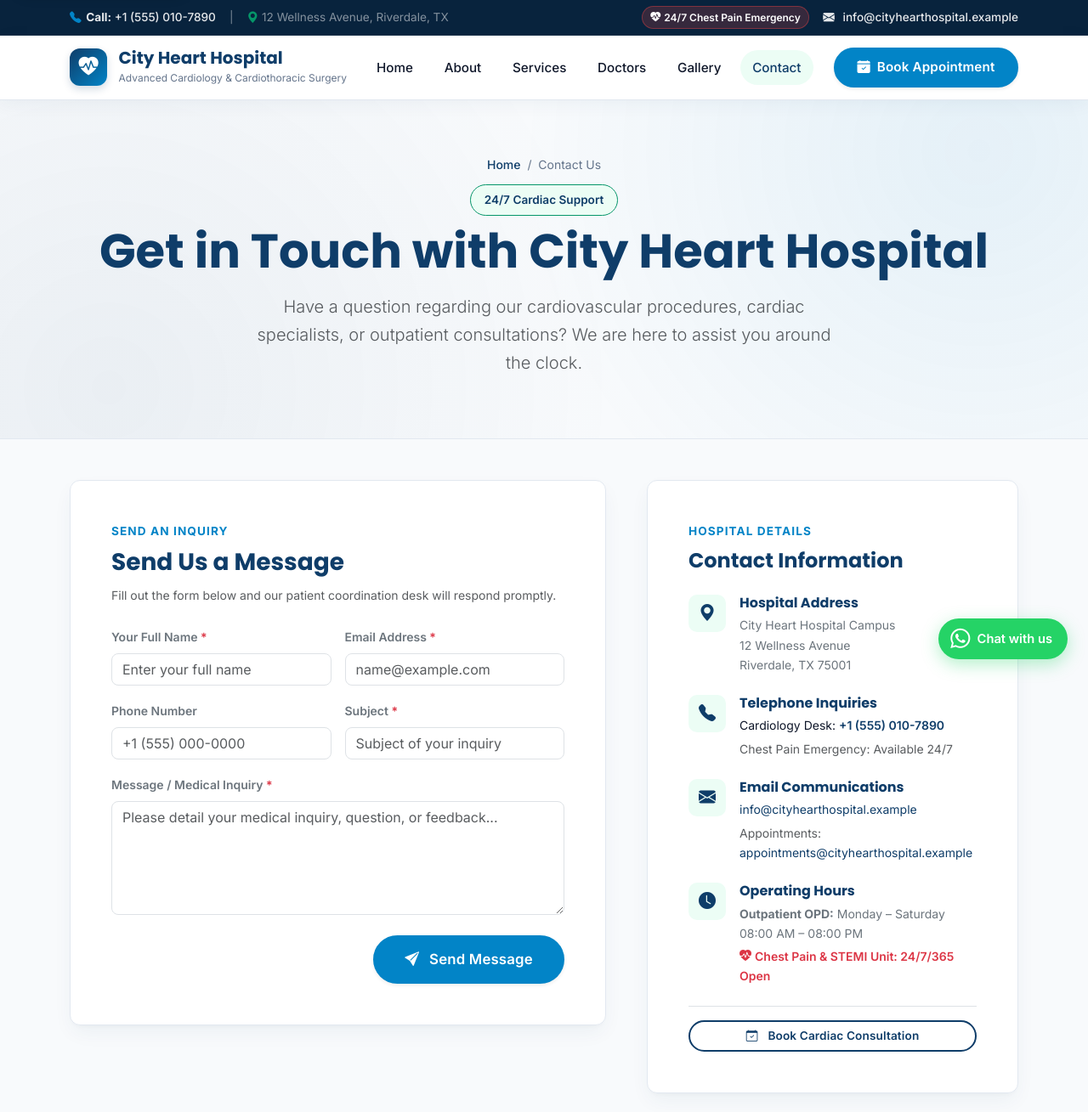
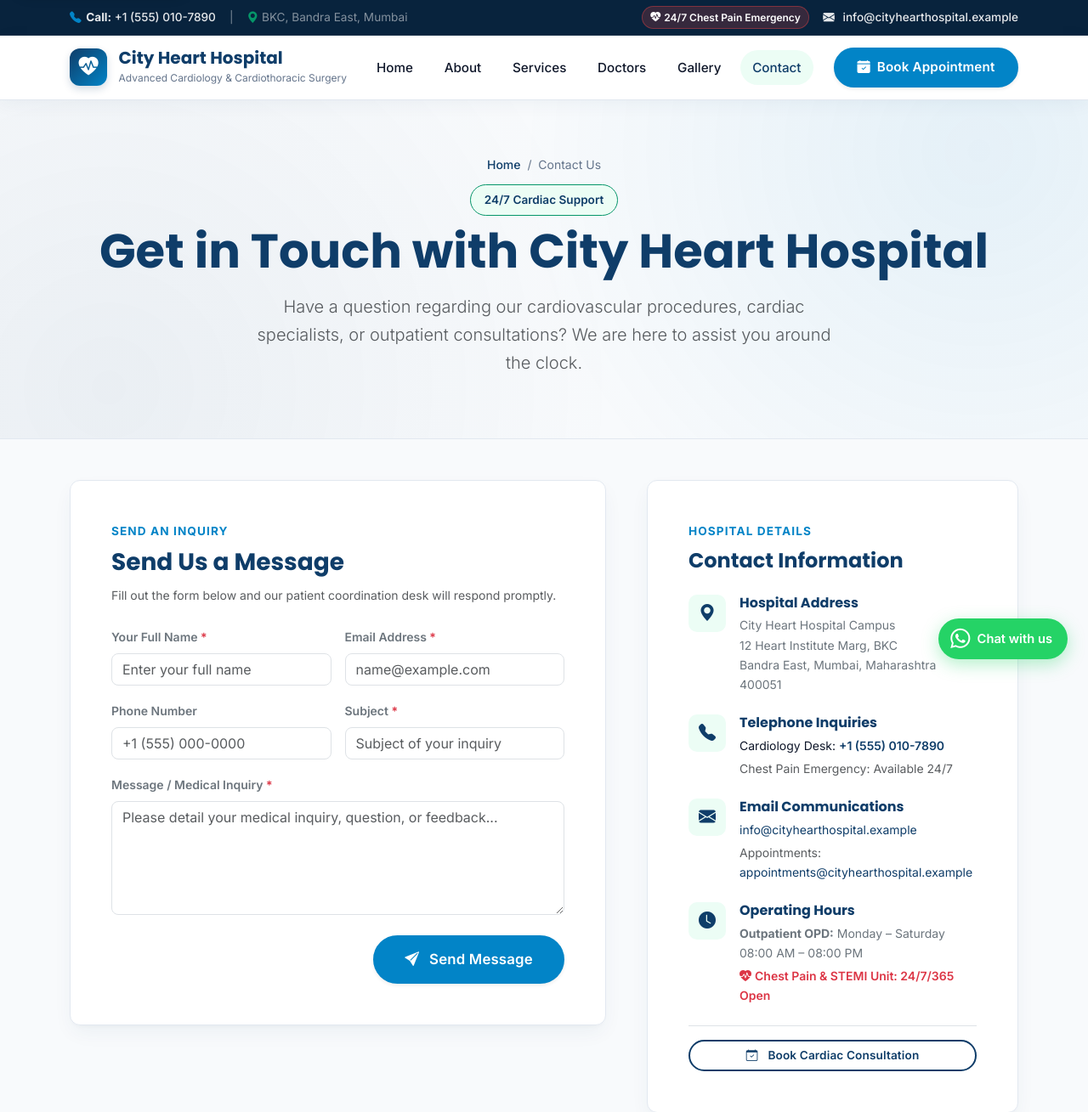
Before and after one commit to thakarevedant24-ctrl/Heart-Hospiatal, a Django app: page /contact/ in a window 1280 px wide. Shown: the top 1309 px of the page at 85% size. Run offline with Django 5.2, Linux system fonts and the light colour scheme.

Commit message:
Update hospital location to Mumbai, Maharashtra across all templates, maps, and metadata

```diff
--- a/appointments/views.py
+++ b/appointments/views.py
@@ -71,7 +71,7 @@ Our 24/7 Chest Pain & Acute STEMI Emergency Hotline is available at +1 (555) 010
 Warm regards,
 Cardiac Patient Services Coordination Desk
 City Heart Hospital
-12 Wellness Avenue, Riverdale, TX 75001
+12 Heart Institute Marg, BKC, Bandra East, Mumbai, Maharashtra 400051
 Phone: +1 (555) 010-7890 | Email: info@cityhearthospital.example
 """
             from_email = getattr(settings, 'DEFAULT_FROM_EMAIL', 'noreply@cityhearthospital.example')
--- a/core/management/commands/seed_data.py
+++ b/core/management/commands/seed_data.py
@@ -171,7 +171,7 @@ class Command(BaseCommand):
             },
             {
                 'patient_name': 'Thomas Sterling',
-                'message': 'After years of frightening AFib episodes and palpitations, Dr. David Thorne performed a 3D catheter ablation. I am completely symptom-free and off medication. World-class heart care right here in Riverdale.',
+                'message': 'After years of frightening AFib episodes and palpitations, Dr. David Thorne performed a 3D catheter ablation. I am completely symptom-free and off medication. World-class heart care right here in Mumbai.',
                 'rating': 5,
                 'is_approved': True,
             },
--- a/templates/appointments/book_appointment.html
+++ b/templates/appointments/book_appointment.html
@@ -2,7 +2,7 @@
 
 {% block title %}Book an Appointment | City Heart Hospital{% endblock %}
 
-{% block meta_description %}Schedule an outpatient cardiac consultation with expert cardiologists and heart surgeons at City Heart Hospital in Riverdale, TX.{% endblock %}
+{% block meta_description %}Schedule an outpatient cardiac consultation with expert cardiologists and heart surgeons at City Heart Hospital in Mumbai, Maharashtra.{% endblock %}
 
 {% block content %}
 <!-- Booking Hero Banner -->
--- a/templates/appointments/booking_confirmation.html
+++ b/templates/appointments/booking_confirmation.html
@@ -31,7 +31,7 @@
               <div class="d-flex align-items-center gap-2 mb-1">
                 <span class="fs-4 fw-bold text-teal">City Heart Hospital</span>
               </div>
-              <p class="text-muted small mb-0">12 Wellness Avenue, Riverdale, TX 75001 &bull; +1 (555) 010-7890</p>
+              <p class="text-muted small mb-0">12 Heart Institute Marg, BKC, Bandra East, Mumbai, Maharashtra 400051 &bull; +1 (555) 010-7890</p>
             </div>
             <div class="text-md-end">
               <span class="text-muted small text-uppercase d-block fw-semibold">Reference Code</span>
--- a/templates/base.html
+++ b/templates/base.html
@@ -8,14 +8,14 @@
   <title>{% block title %}City Heart Hospital | Advanced Cardiology & Cardiac Surgery{% endblock %}</title>
 
   <!-- Meta SEO -->
-  <meta name="description" content="{% block meta_description %}City Heart Hospital delivers world-class cardiovascular medicine, catheterization (Cath Lab), beating-heart bypass surgery, and 24/7 chest pain emergency care in Riverdale, TX.{% endblock %}">
-  <meta name="keywords" content="{% block meta_keywords %}cardiology hospital, heart surgery, cath lab, angioplasty, bypass surgery, CABG, electrophysiology, pediatric cardiology, chest pain emergency, Riverdale TX{% endblock %}">
+  <meta name="description" content="{% block meta_description %}City Heart Hospital delivers world-class cardiovascular medicine, catheterization (Cath Lab), beating-heart bypass surgery, and 24/7 chest pain emergency care in Mumbai, Maharashtra.{% endblock %}">
+  <meta name="keywords" content="{% block meta_keywords %}cardiology hospital, heart surgery, cath lab, angioplasty, bypass surgery, CABG, electrophysiology, pediatric cardiology, chest pain emergency, Mumbai, Maharashtra, India{% endblock %}">
   <meta name="author" content="City Heart Hospital">
 
   <!-- Open Graph / Social Sharing -->
   <meta property="og:type" content="{% block og_type %}website{% endblock %}">
   <meta property="og:title" content="{% block og_title %}City Heart Hospital | Advanced Cardiology & Cardiac Surgery{% endblock %}">
-  <meta property="og:description" content="{% block og_description %}Advanced cardiovascular medicine, hybrid cath labs, beating-heart bypass surgery, and 24/7 acute chest pain emergency care in Riverdale, TX.{% endblock %}">
+  <meta property="og:description" content="{% block og_description %}Advanced cardiovascular medicine, hybrid cath labs, beating-heart bypass surgery, and 24/7 acute chest pain emergency care in Mumbai, Maharashtra.{% endblock %}">
   <meta property="og:image" content="{% block og_image %}{% static 'images/harborlight-og-banner.svg' %}{% endblock %}">
   <meta property="og:url" content="{{ request.build_absolute_uri }}">
   <meta property="og:site_name" content="City Heart Hospital">
@@ -23,7 +23,7 @@
   <!-- Twitter Cards -->
   <meta name="twitter:card" content="summary_large_image">
   <meta name="twitter:title" content="{% block twitter_title %}City Heart Hospital{% endblock %}">
-  <meta name="twitter:description" content="{% block twitter_description %}Advanced Cardiology & Cardiac Surgery. Dedicated heart hospital with 24/7 chest pain emergency in Riverdale, TX.{% endblock %}">
+  <meta name="twitter:description" content="{% block twitter_description %}Advanced Cardiology & Cardiac Surgery. Dedicated heart hospital with 24/7 chest pain emergency in Mumbai, Maharashtra.{% endblock %}">
   <meta name="twitter:image" content="{% block twitter_image %}{% static 'images/harborlight-og-banner.svg' %}{% endblock %}">
 
   <!-- Favicon -->
--- a/templates/core/about.html
+++ b/templates/core/about.html
@@ -3,7 +3,7 @@
 
 {% block title %}About Us | City Heart Hospital{% endblock %}
 
-{% block meta_description %}Discover City Heart Hospital's 25-year legacy of clinical excellence, mission and vision, core values, national accreditations, and patient-centered cardiovascular healing in Riverdale, TX.{% endblock %}
+{% block meta_description %}Discover City Heart Hospital's 25-year legacy of clinical excellence, mission and vision, core values, national accreditations, and patient-centered cardiovascular healing in Mumbai, Maharashtra.{% endblock %}
 
 {% block content %}
 
@@ -114,7 +114,7 @@
           <div class="card-custom timeline-card">
             <h4 class="h6 fw-bold mb-1" style="color: var(--primary-color);">Cardiology Clinic Founded</h4>
             <p class="text-muted small mb-0">
-              Established as Riverdale Cardiac Care Clinic with non-invasive ECG, echo diagnostics, and outpatient consultations.
+              Established as Mumbai Cardiac Care Clinic with non-invasive ECG, echo diagnostics, and outpatient consultations.
             </p>
           </div>
         </div>
--- a/templates/core/contact.html
+++ b/templates/core/contact.html
@@ -3,7 +3,7 @@
 
 {% block title %}Contact Us | City Heart Hospital{% endblock %}
 
-{% block meta_description %}Contact City Heart Hospital at 12 Wellness Avenue, Riverdale, TX. Access 24/7 chest pain emergency hotlines, cardiac clinic appointments, directions, and send patient inquiries.{% endblock %}
+{% block meta_description %}Contact City Heart Hospital at Bandra Kurla Complex (BKC), Bandra East, Mumbai, Maharashtra. Access 24/7 chest pain emergency hotlines, cardiac clinic appointments, directions, and send patient inquiries.{% endblock %}
 
 {% block content %}
 
@@ -136,7 +136,7 @@
               <div>
                 <h4 class="h6 fw-bold mb-1" style="color: var(--primary-color);">Hospital Address</h4>
                 <p class="text-secondary small mb-0">
-                  City Heart Hospital Campus<br>12 Wellness Avenue<br>Riverdale, TX 75001
+                  City Heart Hospital Campus<br>12 Heart Institute Marg, BKC<br>Bandra East, Mumbai, Maharashtra 400051
                 </p>
               </div>
             </li>
@@ -226,7 +226,7 @@
       <span class="section-tag">Location &amp; Directions</span>
       <h2 class="section-title">Visit Our Cardiac Campus</h2>
       <p class="section-description">
-        Conveniently located at 12 Wellness Avenue in Riverdale, TX, with dedicated visitor parking and direct ambulance bay access.
+        Conveniently located at Bandra Kurla Complex (BKC) in Bandra East, Mumbai, Maharashtra, with dedicated cardiac emergency access and multi-level visitor parking.
       </p>
     </div>
 
@@ -235,7 +235,7 @@
       <div class="ratio ratio-21x9" style="min-height: 380px;">
         <iframe
           title="City Heart Hospital Location"
-          src="https://www.google.com/maps/embed?pb=!1m18!1m12!1m3!1d107314.9358249673!2d-96.88506847253578!3d32.819077271878345!2m3!1f0!2f0!3f0!3m2!1i1024!2i768!4f13.1!3m3!1m2!1s0x864e9921f0088b97%3A0x6b87640b3c295796!2sDallas%2C%20TX!5e0!3m2!1sen!2sus!4v1700000000000!5m2!1sen!2sus"
+          src="https://www.google.com/maps/embed?pb=!1m18!1m12!1m3!1d30164.717673550383!2d72.84501655655078!3d19.06642735749729!2m3!1f0!2f0!3f0!3m2!1i1024!2i768!4f13.1!3m3!1m2!1s0x3be7c8e123f6182b%3A0x7088b209e9f656be!2sBandra%20Kurla%20Complex%2C%20Bandra%20East%2C%20Mumbai%2C%20Maharashtra!5e0!3m2!1sen!2sin!4v1710000000000!5m2!1sen!2sin"
           style="border:0; width:100%; height:100%; border-radius: 12px;"
           allowfullscreen=""
           loading="lazy"
--- a/templates/core/home.html
+++ b/templates/core/home.html
@@ -3,7 +3,7 @@
 
 {% block title %}City Heart Hospital | Advanced Cardiology & Cardiac Surgery{% endblock %}
 
-{% block meta_description %}City Heart Hospital in Riverdale, TX is an exclusive cardiac hospital offering 24/7 chest pain emergency, primary angioplasty, beating-heart bypass, and arrhythmia ablation.{% endblock %}
+{% block meta_description %}City Heart Hospital in Mumbai, Maharashtra is an exclusive cardiac hospital offering 24/7 chest pain emergency, primary angioplasty, beating-heart bypass, and arrhythmia ablation.{% endblock %}
 
 {% block content %}
 
--- a/templates/departments/department_detail.html
+++ b/templates/departments/department_detail.html
@@ -3,7 +3,7 @@
 
 {% block title %}{{ department.name }} | City Heart Hospital{% endblock %}
 
-{% block meta_description %}{{ department.short_description|truncatewords:28 }} City Heart Hospital, Riverdale, TX.{% endblock %}
+{% block meta_description %}{{ department.short_description|truncatewords:28 }} City Heart Hospital, Mumbai, Maharashtra.{% endblock %}
 
 {% block content %}
 
--- a/templates/departments/department_list.html
+++ b/templates/departments/department_list.html
@@ -3,7 +3,7 @@
 
 {% block title %}Cardiac Services & Divisions | City Heart Hospital{% endblock %}
 
-{% block meta_description %}Explore specialized cardiovascular treatments, hybrid Cath Lab interventions, beating-heart bypass surgery, and non-invasive diagnostics at City Heart Hospital in Riverdale, TX.{% endblock %}
+{% block meta_description %}Explore specialized cardiovascular treatments, hybrid Cath Lab interventions, beating-heart bypass surgery, and non-invasive diagnostics at City Heart Hospital in Mumbai, Maharashtra.{% endblock %}
 
 {% block content %}
 
--- a/templates/doctors/doctor_list.html
+++ b/templates/doctors/doctor_list.html
@@ -3,7 +3,7 @@
 
 {% block title %}Cardiovascular Specialists & Surgeons | City Heart Hospital{% endblock %}
 
-{% block meta_description %}Meet the distinguished interventional cardiologists, CTVS heart surgeons, and electrophysiologists at City Heart Hospital in Riverdale, TX.{% endblock %}
+{% block meta_description %}Meet the distinguished interventional cardiologists, CTVS heart surgeons, and electrophysiologists at City Heart Hospital in Mumbai, Maharashtra.{% endblock %}
 
 {% block content %}
 
--- a/templates/gallery/gallery_list.html
+++ b/templates/gallery/gallery_list.html
@@ -3,7 +3,7 @@
 
 {% block title %}Heart Hospital Gallery | City Heart Hospital{% endblock %}
 
-{% block meta_description %}Take a visual tour of City Heart Hospital. View our advanced hybrid Cath Labs, cardiac surgical suites, modern patient recovery rooms, and diagnostic technology in Riverdale, TX.{% endblock %}
+{% block meta_description %}Take a visual tour of City Heart Hospital. View our advanced hybrid Cath Labs, cardiac surgical suites, modern patient recovery rooms, and diagnostic technology in Mumbai, Maharashtra.{% endblock %}
 
 {% block content %}
 
--- a/templates/includes/footer.html
+++ b/templates/includes/footer.html
@@ -50,7 +50,7 @@
         <ul class="footer-contact-list">
           <li>
             <i class="bi bi-geo-alt-fill"></i>
-            <span>12 Wellness Avenue, Riverdale, TX 75001</span>
+            <span>12 Heart Institute Marg, BKC, Bandra East, Mumbai, Maharashtra 400051</span>
           </li>
           <li>
             <i class="bi bi-telephone-fill"></i>
--- a/templates/includes/navbar.html
+++ b/templates/includes/navbar.html
@@ -10,7 +10,7 @@
         </a>
         <span class="d-none d-lg-inline opacity-50">|</span>
         <span class="d-none d-lg-inline text-white-50">
-          <i class="bi bi-geo-alt-fill me-1" style="color: var(--support-color);"></i>12 Wellness Avenue, Riverdale, TX
+          <i class="bi bi-geo-alt-fill me-1" style="color: var(--support-color);"></i>BKC, Bandra East, Mumbai
         </span>
       </div>
       <div class="d-flex align-items-center gap-3">
```
Also changed, not shown: README.md, static/images/harborlight-og-banner.svg.
